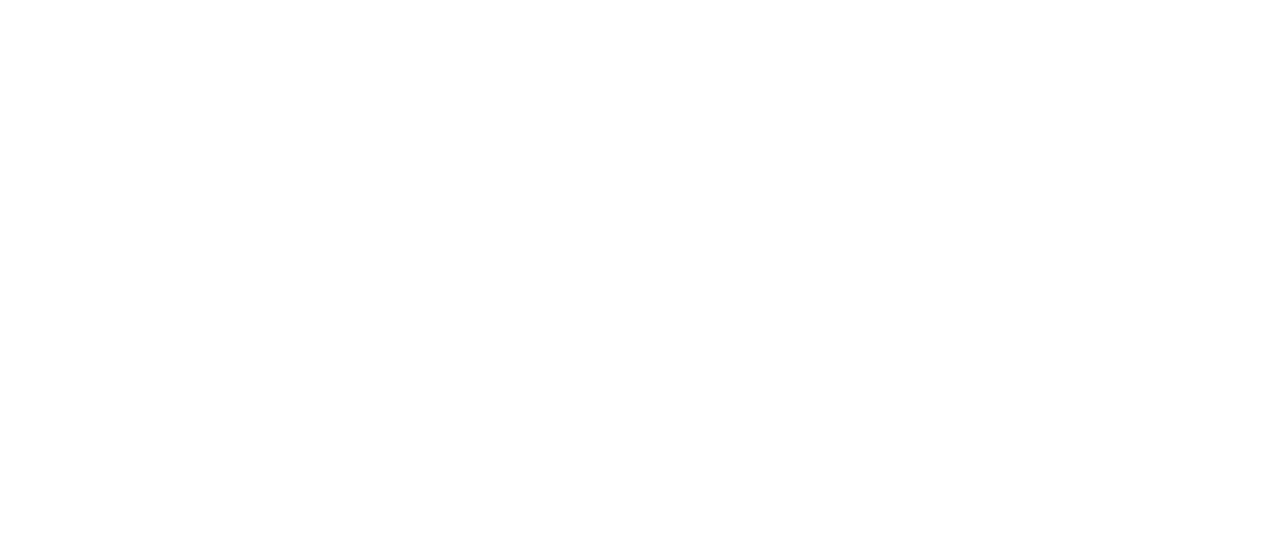
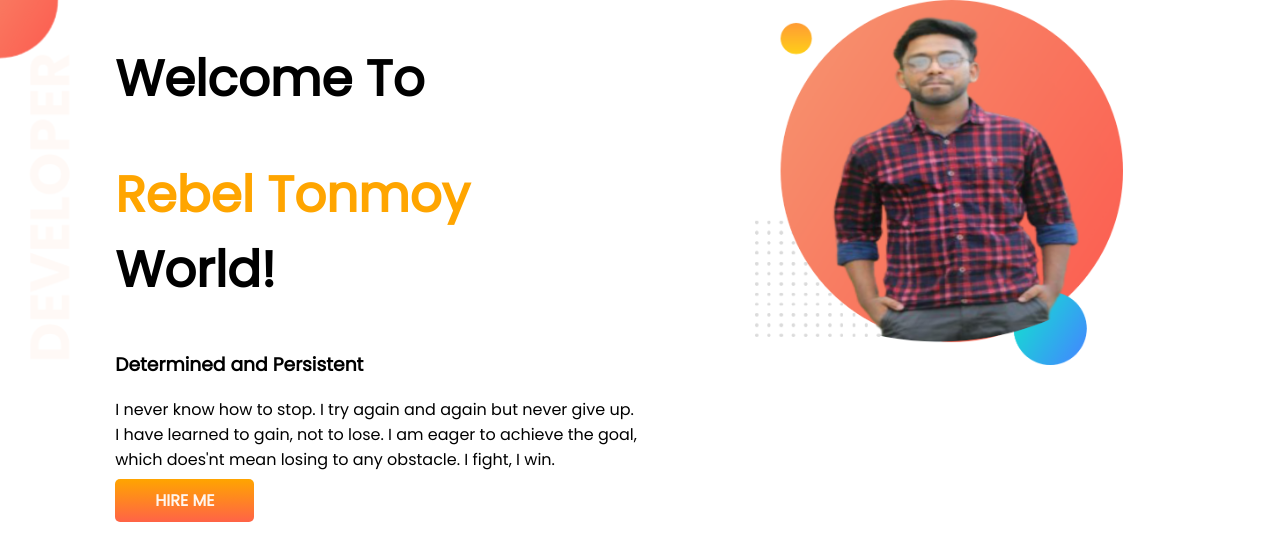
Before and after one commit to Tonmoytm/developer-portfolio, a plain HTML site: page index.html in a window 1280 px wide. Drawn offline with Linux system fonts and the light colour scheme.

Commit message:
top banner added

```diff
--- a/index.html
+++ b/index.html
@@ -1,12 +1,31 @@
 <!DOCTYPE html>
 <html lang="en">
+
 <head>
     <meta charset="UTF-8">
     <meta http-equiv="X-UA-Compatible" content="IE=edge">
     <meta name="viewport" content="width=device-width, initial-scale=1.0">
     <title>Tonmoy Portfolio</title>
+    <link rel="preconnect" href="https://fonts.googleapis.com">
+    <link rel="preconnect" href="https://fonts.gstatic.com" crossorigin>
+    <link href="https://fonts.googleapis.com/css2?family=Poppins&display=swap" rel="stylesheet">
+    <link rel="stylesheet" href="style.css">
 </head>
+
 <body>
+    <section class="top-banner">
+        <div class="half-width">
+            <h1>Welcome To</h1>
+            <h1> <span class="orange-color">Rebel Tonmoy</span> World!</h1>
+            <h3>Determined and Persistent</h3>
+            <p>I never know how to stop. I try again and again but never give up. I have learned to gain, not to lose. I
+                am
+                eager to achieve the goal, which does'nt mean losing to any obstacle. I fight, I win.</p>
+            <a class="link-button" target="_blank" href="https://www.linkedin.com/in/tonmoy-majumder">HIRE ME</a>
+        </div>
 
+        <div class="half-width"><img src="/images/Tonmoy-Pic.png" alt=""></div>
+    </section>
 </body>
+
 </html>
--- a/style.css
+++ b/style.css
@@ -0,0 +1,32 @@
+body{
+    font-family: 'Poppins', sans-serif;
+    margin: 0;
+}
+h1{
+    font-size: 50px;
+}
+.orange-color{
+    color: orange;
+}
+section{
+    display: flex;
+}
+.half-width{
+    width: 80%;
+    padding-left: 9%;
+}
+.half-width img{
+    width: 70%;
+}
+.link-button{
+    text-decoration: none;
+    background-image:linear-gradient(orange, tomato);
+    padding: 10px 40px;
+    color: seashell;
+    font-weight: 700;
+    border-radius: 5px;
+}
+.top-banner{
+    background-image: url(images/top-banner.png);
+    background-repeat: no-repeat;
+}
```
Also changed, not shown: images/Tonmoy-Pic.png (added), images/dream-bg.png (added), images/exp-bg.png (added), images/jhankar.png (added), images/jhankar2.png (added), images/my-bg.png (added), images/my-bg2.png (added), images/top-banner.png (added), showOff/JPEG_20200708_160549.jpg (added), showOff/Title.jpg (added), 1 other file.
